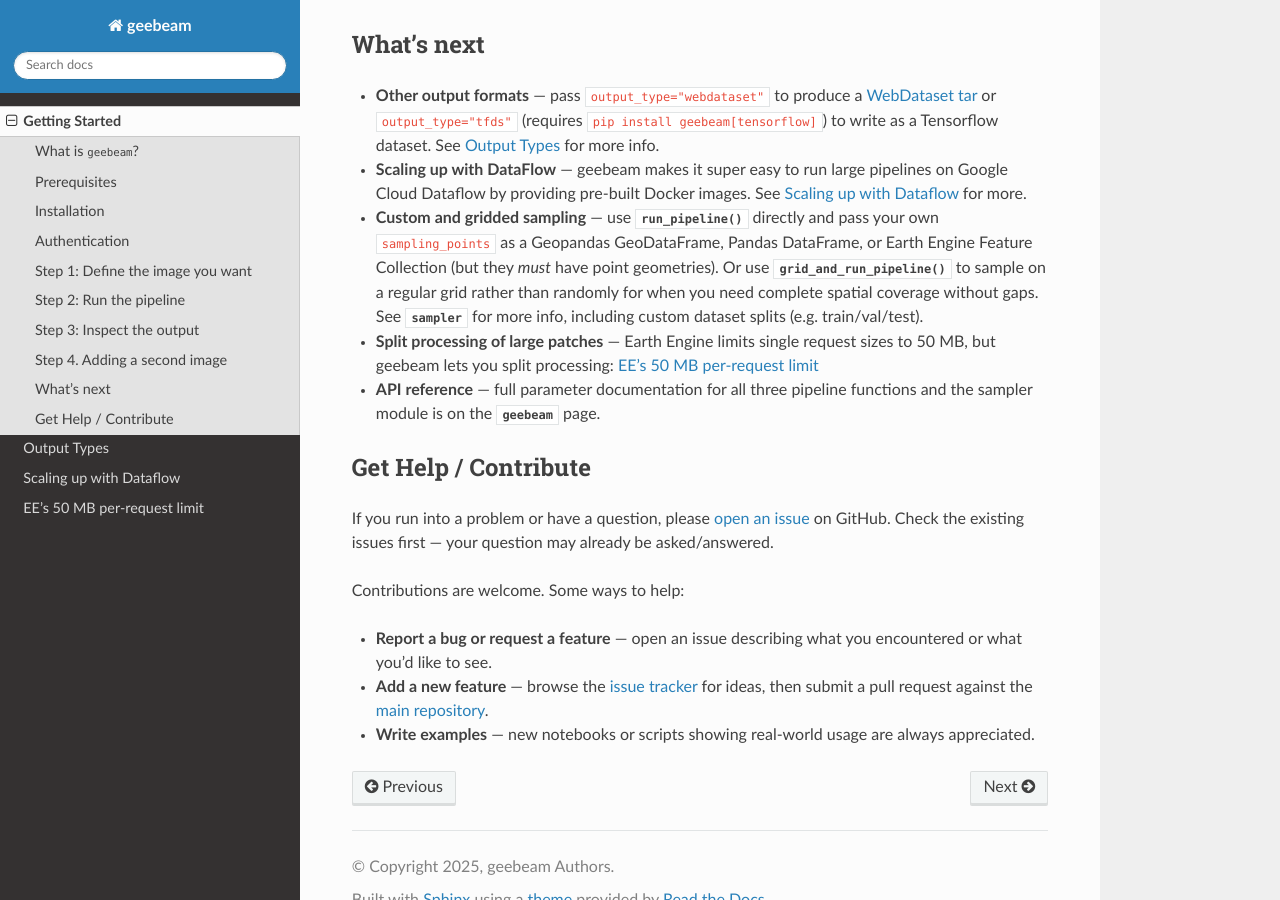
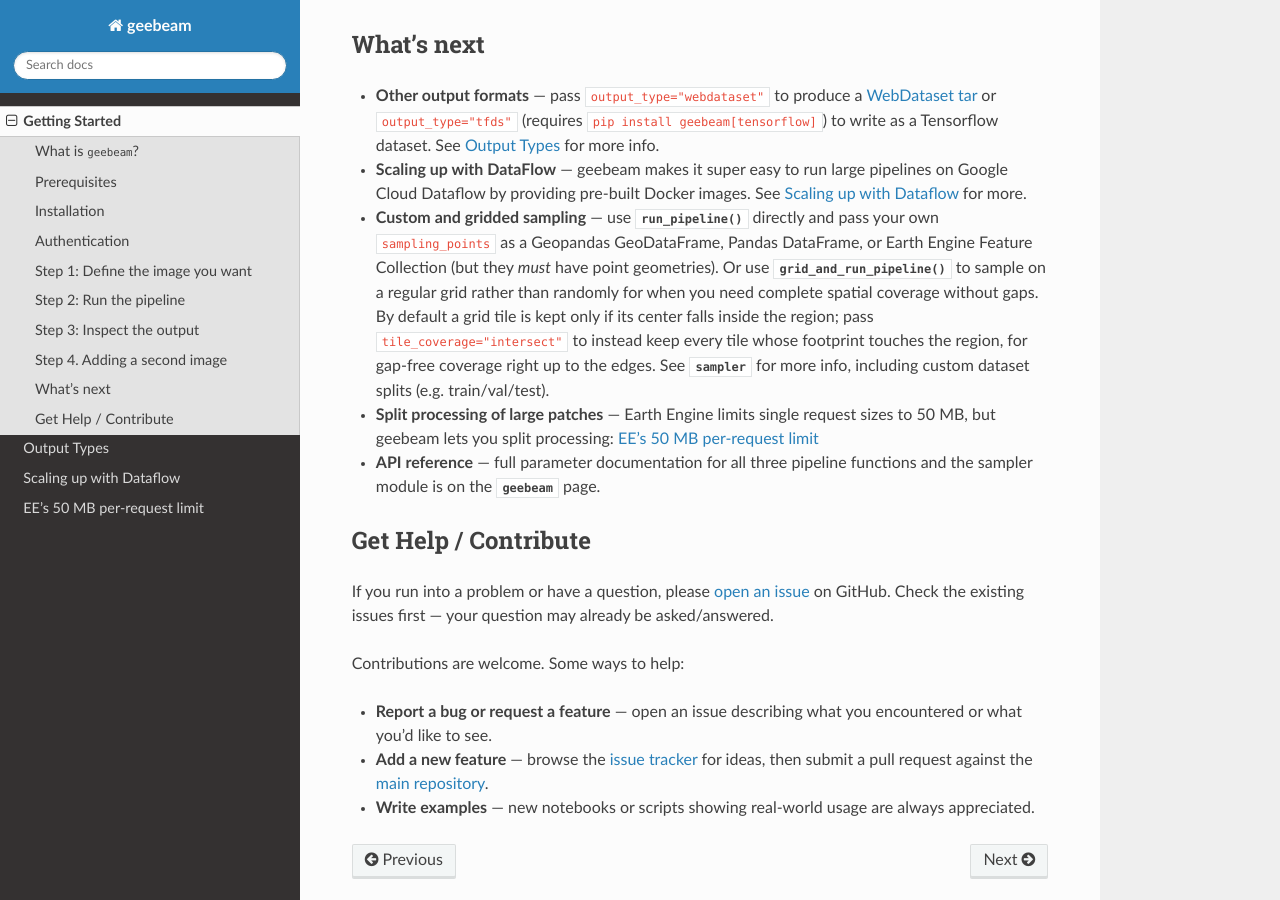
Before and after one commit to kysolvik/geebeam, a Sphinx documentation site: the page built from docs/getting_started.rst, in a window 1280 px wide and 900 px high, scrolled down 4529 px. Built offline with Sphinx 7.4.7 and the Read the Docs theme 3.1.0, drawn with Linux system fonts in a browser that asks for light colours.

Commit message:
Add the tile_coverage=intersects to the getting_started tutorial

```diff
--- a/docs/getting_started.rst
+++ b/docs/getting_started.rst
@@ -259,7 +259,10 @@ What's next
   Pandas DataFrame, or Earth Engine Feature Collection (but they *must* have
   point geometries). Or use :func:`~geebeam.grid_and_run_pipeline` to sample on a
   regular grid rather than randomly for when you need complete spatial
-  coverage without gaps. See :mod:`~geebeam.sampler`
+  coverage without gaps. By default a grid tile is kept only if its center falls
+  inside the region; pass ``tile_coverage="intersect"`` to instead keep every
+  tile whose footprint touches the region, for gap-free coverage right up to the
+  edges. See :mod:`~geebeam.sampler`
   for more info, including custom dataset splits (e.g. train/val/test).
 - **Split processing of large patches** — Earth Engine limits single request sizes
   to 50 MB, but geebeam lets you split processing: :doc:`split_processing`
```
